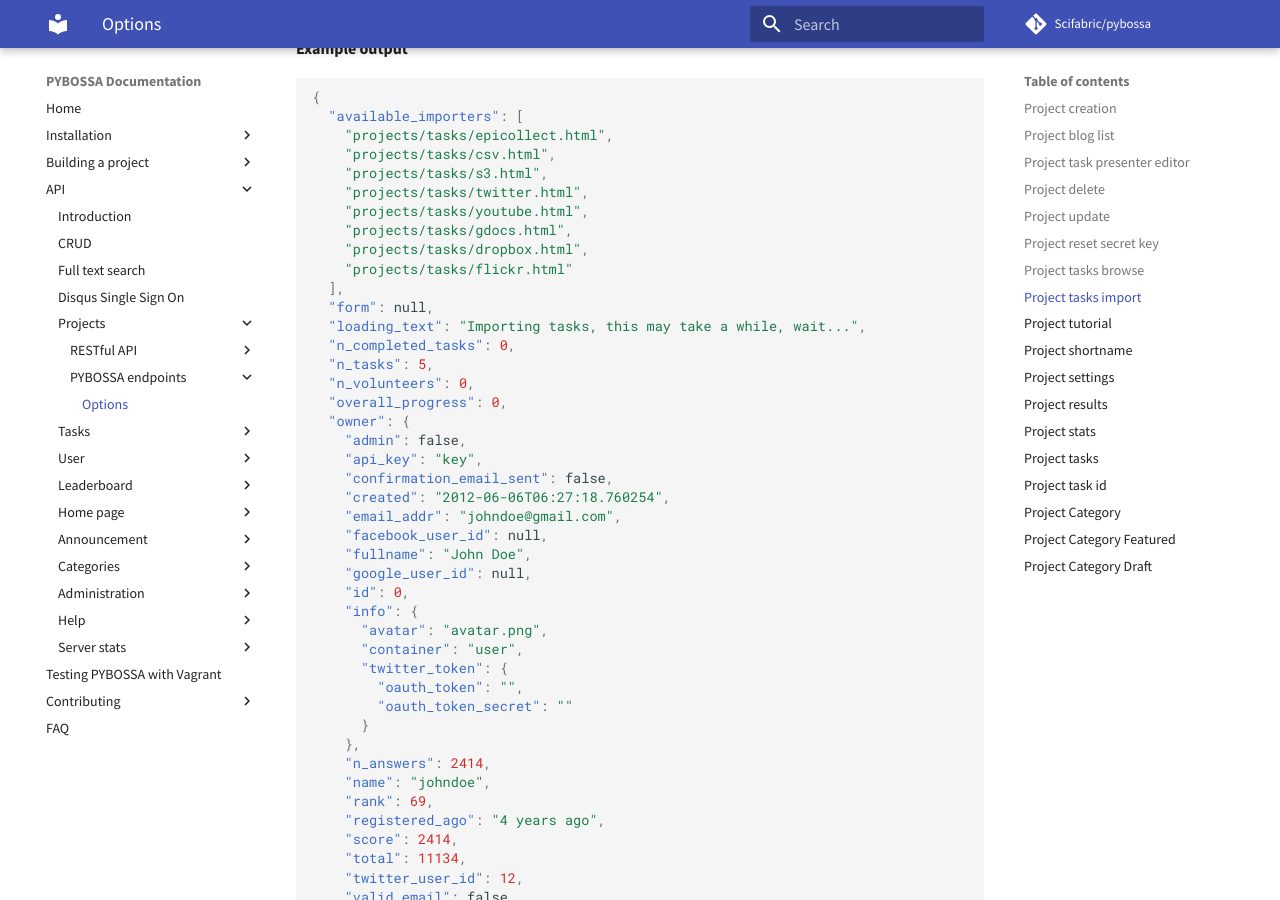
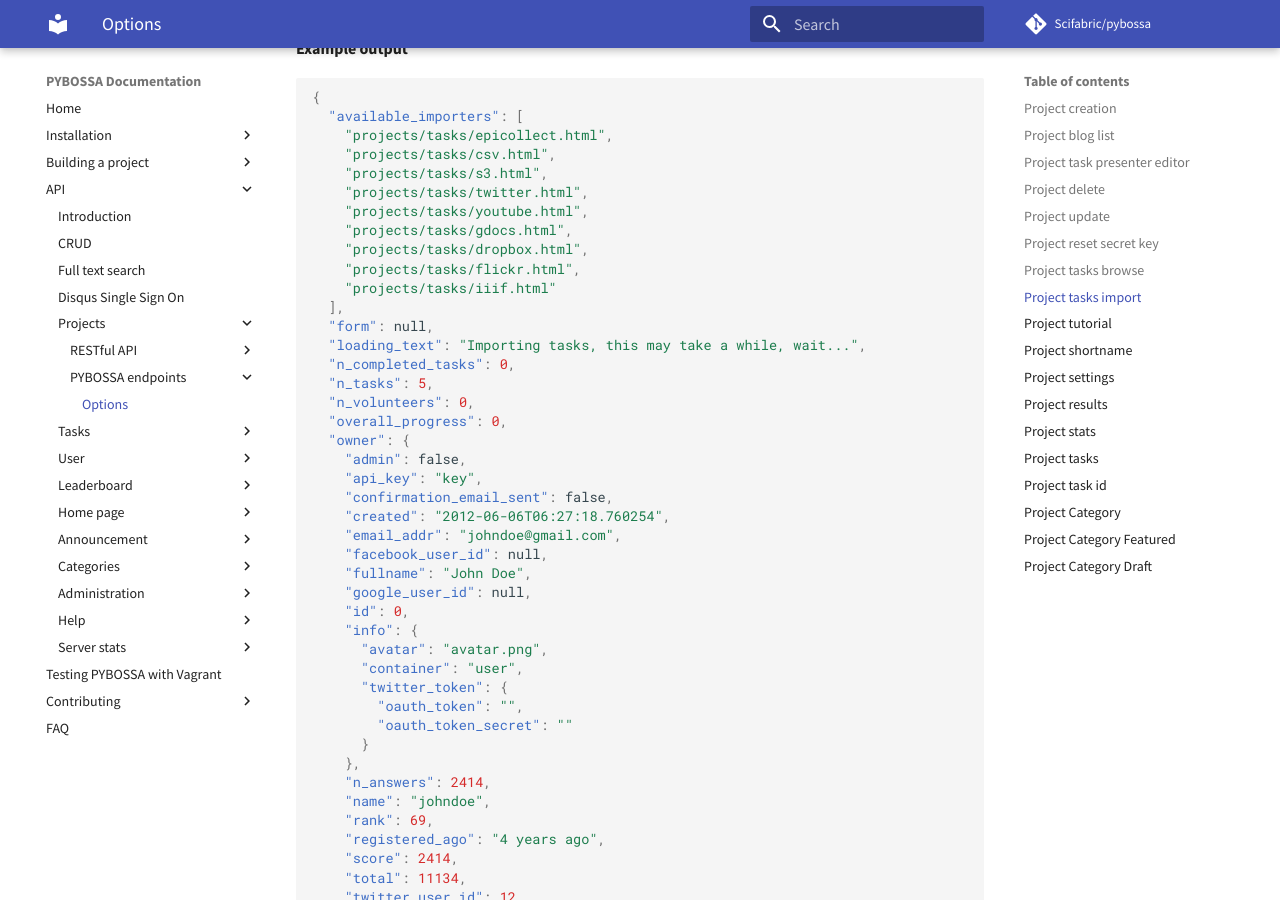
Before and after one commit to Scifabric/docs.pybossa.com, an MkDocs documentation site: the page built from docs/api/project/project.md, in a window 1280 px wide and 900 px high, scrolled down 14367 px. Built offline with MkDocs 1.6.1 and Material for MkDocs 9.7.7, drawn with Linux system fonts in a browser that asks for light colours; comment, search, counter and statistics services are not loaded; old or Windows-style settings are respelled for this version of MkDocs.

Commit message:
Add IIIF importer docs

```diff
--- a/docs/api/project/project.md
+++ b/docs/api/project/project.md
@@ -717,7 +717,8 @@ It returns a JSON object with the following information:
     "projects/tasks/youtube.html",
     "projects/tasks/gdocs.html",
     "projects/tasks/dropbox.html",
-    "projects/tasks/flickr.html"
+    "projects/tasks/flickr.html",
+    "projects/tasks/iiif.html"
   ],
   "form": null,
   "loading_text": "Importing tasks, this may take a while, wait...",
```
Also changed, not shown: docs/importers.md (+1 -1 lines), 2 other files.
